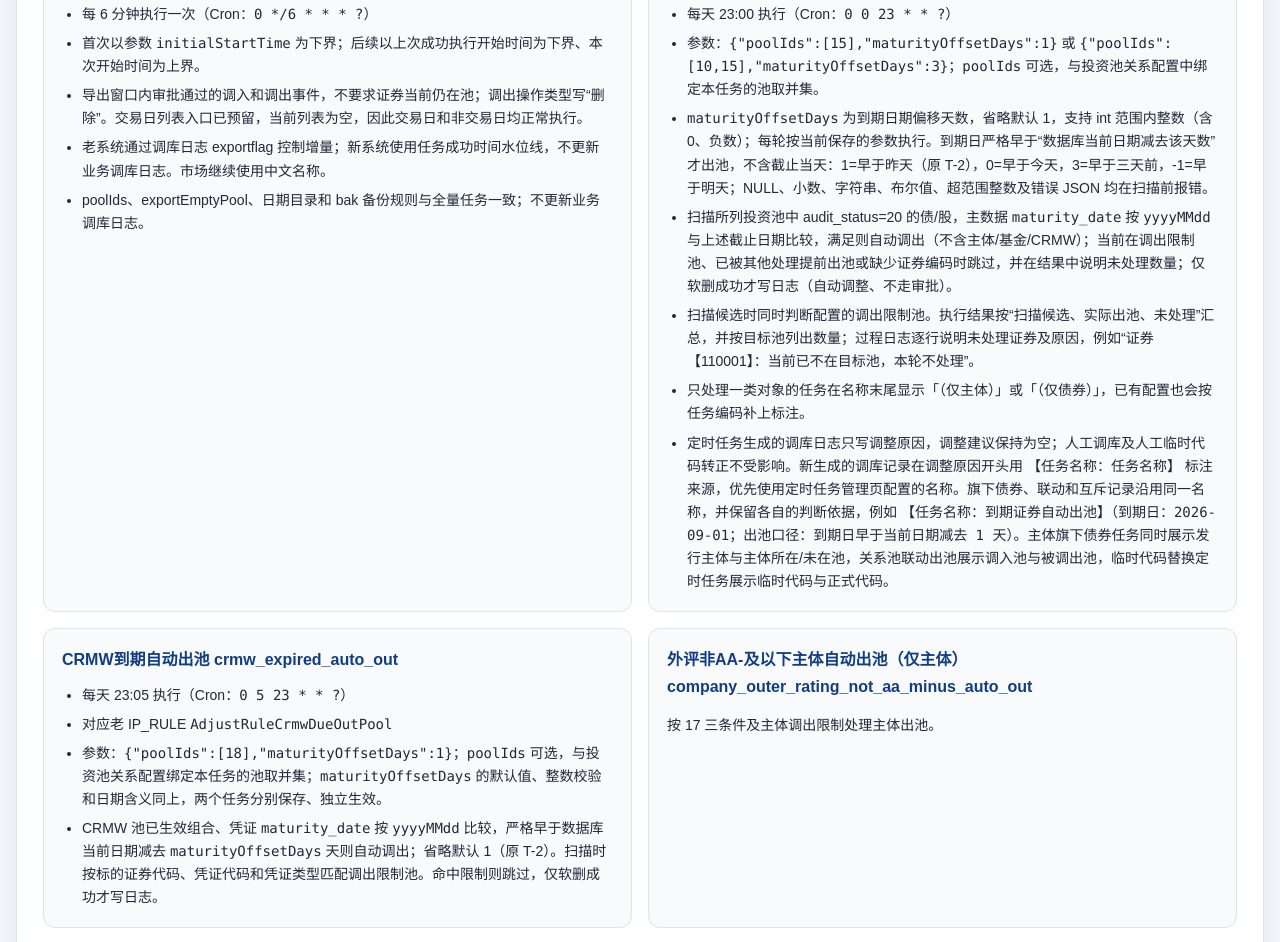
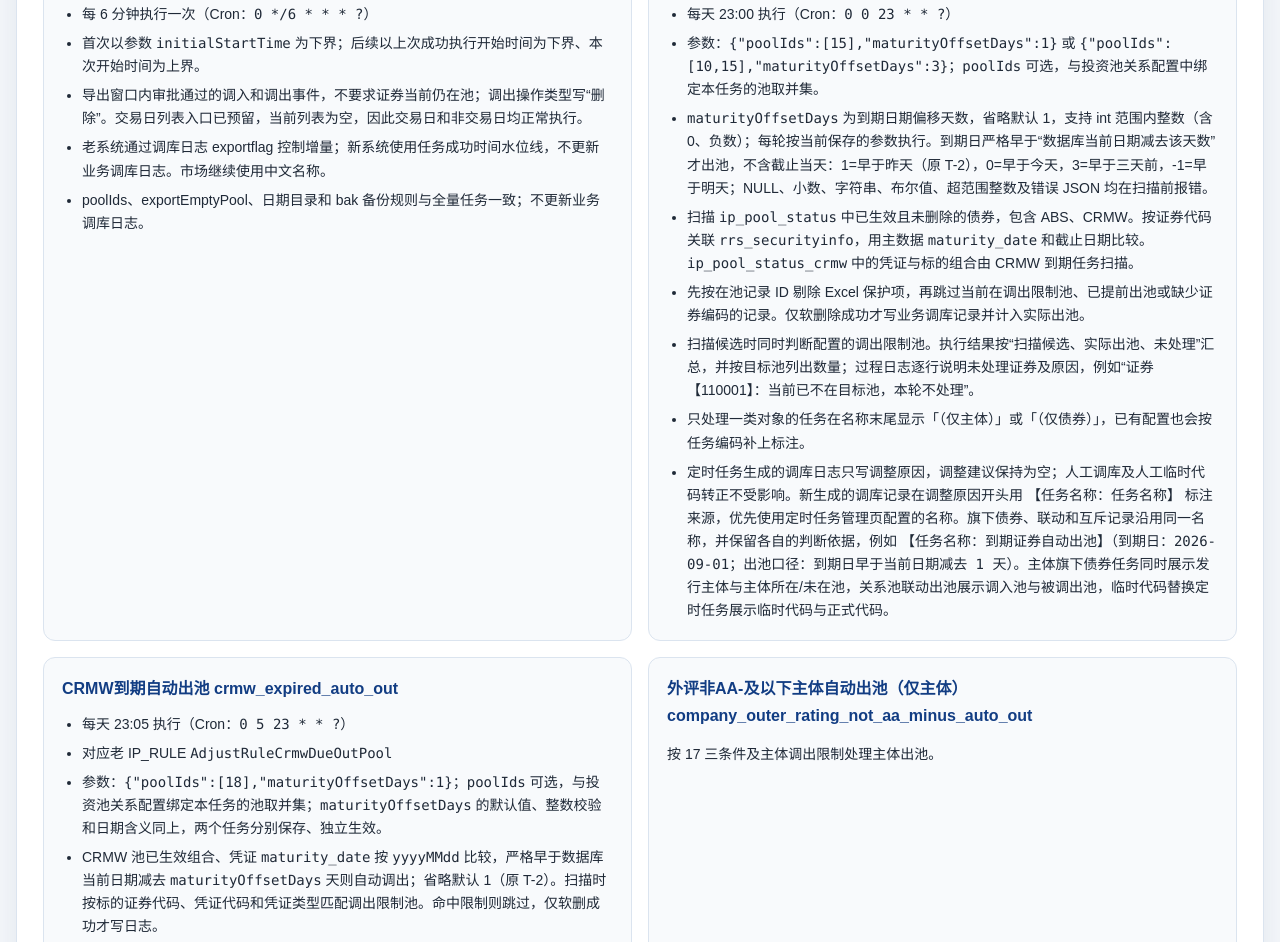
Before and after one commit to LiuXingQi123/znty-rrs-ui, a plain HTML site: page docs/scheduled-task-tables.html in a window 1280 px wide. Shown: the part 3630-4572 px from the top of the page. Drawn offline with Linux system fonts and the light colour scheme.

Commit message:
同步到期证券自动出池说明

```diff
--- a/docs/scheduled-task-tables.html
+++ b/docs/scheduled-task-tables.html
@@ -542,7 +542,8 @@
                     <li>每天 23:00 执行（Cron：<code>0 0 23 * * ?</code>）</li>
                     <li>参数：<code>{"poolIds":[15],"maturityOffsetDays":1}</code> 或 <code>{"poolIds":[10,15],"maturityOffsetDays":3}</code>；<code>poolIds</code> 可选，与投资池关系配置中绑定本任务的池取并集。</li>
                     <li><code>maturityOffsetDays</code> 为到期日期偏移天数，省略默认 1，支持 int 范围内整数（含 0、负数）；每轮按当前保存的参数执行。到期日严格早于“数据库当前日期减去该天数”才出池，不含截止当天：1=早于昨天（原 T-2），0=早于今天，3=早于三天前，-1=早于明天；NULL、小数、字符串、布尔值、超范围整数及错误 JSON 均在扫描前报错。</li>
-                    <li>扫描所列投资池中 audit_status=20 的债/股，主数据 <code>maturity_date</code> 按 <code>yyyyMMdd</code> 与上述截止日期比较，满足则自动调出（不含主体/基金/CRMW）；当前在调出限制池、已被其他处理提前出池或缺少证券编码时跳过，并在结果中说明未处理数量；仅软删成功才写日志（自动调整、不走审批）。</li>
+                    <li>扫描 <code>ip_pool_status</code> 中已生效且未删除的债券，包含 ABS、CRMW。按证券代码关联 <code>rrs_securityinfo</code>，用主数据 <code>maturity_date</code> 和截止日期比较。<code>ip_pool_status_crmw</code> 中的凭证与标的组合由 CRMW 到期任务扫描。</li>
+                    <li>先按在池记录 ID 剔除 Excel 保护项，再跳过当前在调出限制池、已提前出池或缺少证券编码的记录。仅软删除成功才写业务调库记录并计入实际出池。</li>
                     <li>扫描候选时同时判断配置的调出限制池。执行结果按“扫描候选、实际出池、未处理”汇总，并按目标池列出数量；过程日志逐行说明未处理证券及原因，例如“证券【110001】：当前已不在目标池，本轮不处理”。</li>
                     <li>只处理一类对象的任务在名称末尾显示「（仅主体）」或「（仅债券）」，已有配置也会按任务编码补上标注。</li>
                     <li>定时任务生成的调库日志只写调整原因，调整建议保持为空；人工调库及人工临时代码转正不受影响。新生成的调库记录在调整原因开头用 <code>【任务名称：任务名称】</code> 标注来源，优先使用定时任务管理页配置的名称。旗下债券、联动和互斥记录沿用同一名称，并保留各自的判断依据，例如 <code>【任务名称：到期证券自动出池】（到期日：2026-09-01；出池口径：到期日早于当前日期减去 1 天）</code>。主体旗下债券任务同时展示发行主体与主体所在/未在池，关系池联动出池展示调入池与被调出池，临时代码替换定时任务展示临时代码与正式代码。</li>
@@ -692,7 +693,7 @@ TempSecurityCodeService.editWindCodeChangeByJob(change)
         <div class="note">
             <ul class="notes">
                 <li>新增任务步骤：① <b>先评估执行顺序</b>（需求 29 第 4.1 / 4.2 节）再定 cron；② 页面新增配置记下 task_code；③ 实现 <code>RrsScheduledTask</code> 并覆盖 <code>getParamHelp</code>；④ 部署后执行。</li>
-                <li>不同 taskCode 无全局锁。Demo 中，临时代码替换每天 04:40、08:40、09:40、13:40、18:40、22:40 执行。晚间依次执行 22:00 债券类型变更、23:00 到期债股、23:05 CRMW 到期、23:10 外评主体出池和 23:15 外评主体入池，次日 06:00 同步主体观察名单，09:00 并行执行两项提醒。普通债补入、Wind 换码、普通债跟随出池和「主体下ABS债券自动入库（区分已确认发行人和未确认发行人）（仅债券）」每 10 分钟分别在第 1、2、3、5 分钟执行。三项恒生池 Excel 导出任务只读。</li>
+                <li>不同 taskCode 无全局锁。Demo 中，临时代码替换每天 04:40、08:40、09:40、13:40、18:40、22:40 执行。晚间依次执行 22:00 债券类型变更、23:00 到期债券、23:05 CRMW 到期、23:10 外评主体出池和 23:15 外评主体入池，次日 06:00 同步主体观察名单，09:00 并行执行两项提醒。普通债补入、Wind 换码、普通债跟随出池和「主体下ABS债券自动入库（区分已确认发行人和未确认发行人）（仅债券）」每 10 分钟分别在第 1、2、3、5 分钟执行。三项恒生池 Excel 导出任务只读。</li>
                 <li>演示数据：<code>rrs_scheduled_task_demo_data.sql</code>（脚本工具可初始化；<b>cron</b> 须与上述执行顺序一致，列表 id 不要求）。</li>
             </ul>
         </div>
```
